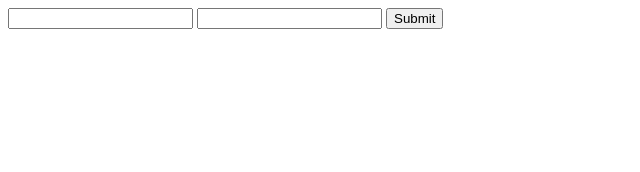
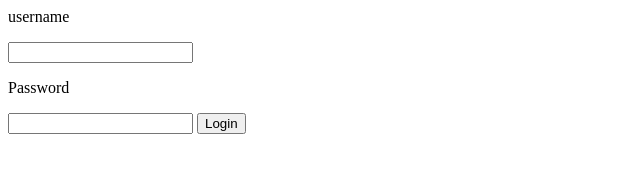
Before and after one commit to ZZcat/simple_auth, a website: page public/index.html in a window 1280 px wide. Shown: the whole page, without its empty margins (0-640 px from the left). Drawn offline with Linux system fonts and the light colour scheme.

Commit message:
Just making everything look a little better

```diff
--- a/public/index.html
+++ b/public/index.html
@@ -4,9 +4,11 @@
 </head>
   <body>
     <form action="/login" method="post">
-      <input type="text" name="username" id="username" />
-      <input type="password" name="password" id="password" />
-      <input type="submit" value="Submit" />
+	<p>username</p>
+	<input type="text" name="username" id="username" />
+	<p>Password</p>
+	<input type="password" name="password" id="password" />
+      <input type="submit" value="Login" />
     </form>
   </body>
 </html>
```
